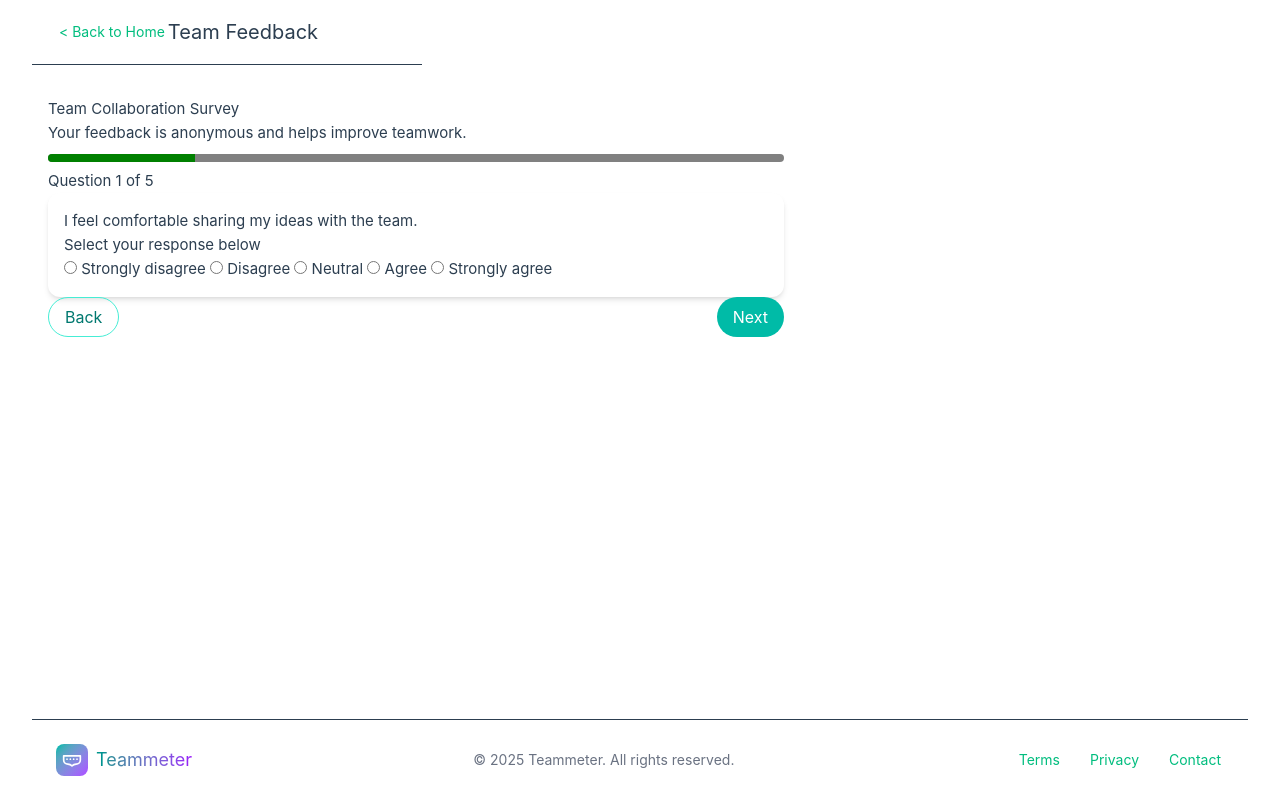
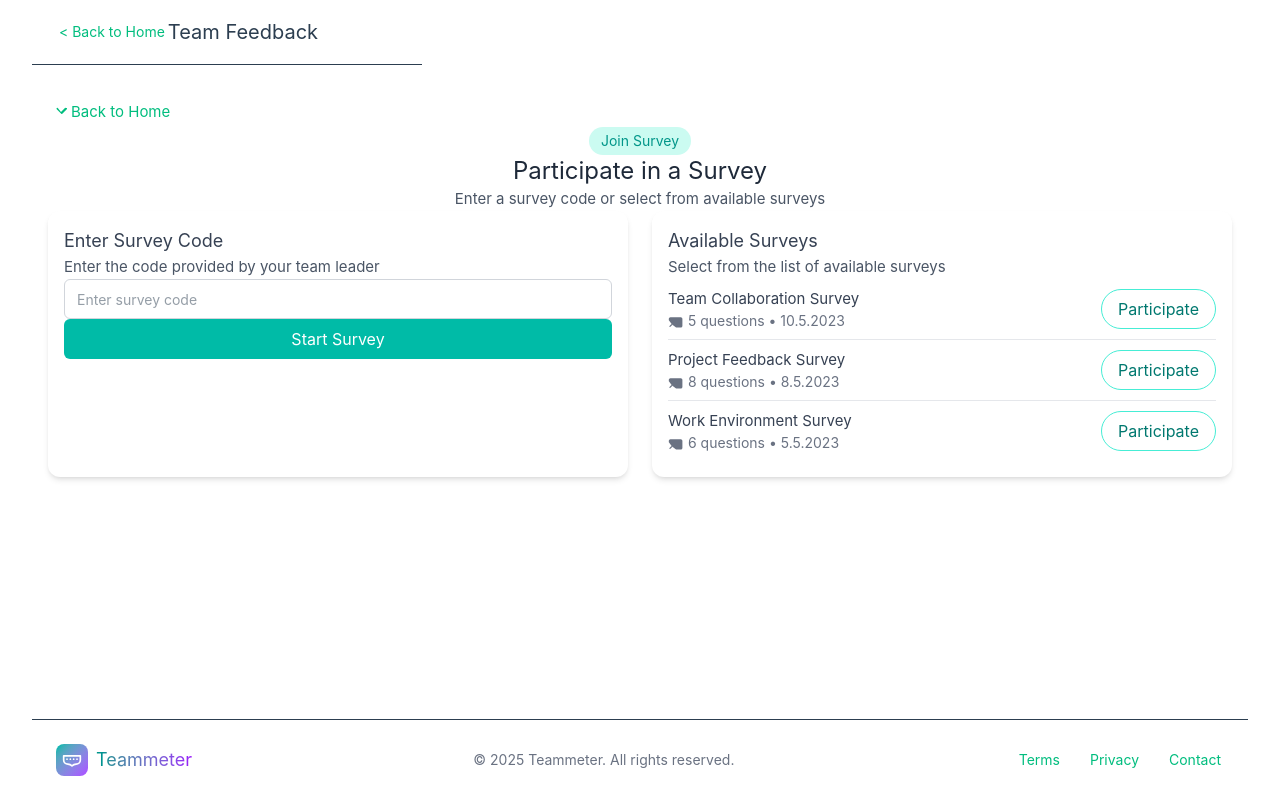
Before and after one commit to sarah-lena94/survey_tool, a Vue app in the folder frontend/: page /survey/participate in a window 1280 px wide. Built offline with nearby package versions, Linux system fonts and the light colour scheme; the HTML template or start-up script is replaced by a standard one.

Commit message:
adapted layout of SurveyParticipateView to match mockup

```diff
--- a/frontend/src/views/SurveyParticipateView.vue
+++ b/frontend/src/views/SurveyParticipateView.vue
@@ -1,10 +1,24 @@
 <script setup lang="ts">
+import { ref } from 'vue';
+import { useRouter, RouterLink } from 'vue-router';
+import Button from '../components/ui/Button.vue';
+import Card from '../components/ui/Card.vue';
+import Input from '../components/ui/Input.vue';
 import MainLayout from '../components/layout/MainLayout.vue';
 import Header from '../components/layout/Header.vue';
 import Footer from '../components/layout/Footer.vue';
-import Card from '../components/ui/Card.vue';
-import Button from '../components/ui/Button.vue';
-import Progress from '../components/ui/Progress.vue';
+
+const surveyCode = ref('');
+const router = useRouter();
+
+const startSurvey = () => {
+  if (surveyCode.value) {
+    router.push(`/survey/${surveyCode.value}`);
+  } else {
+    // Optionally, display an error message if the survey code is empty
+    alert('Please enter a survey code.');
+  }
+};
 </script>
 
 <template>
@@ -13,43 +27,88 @@ import Progress from '../components/ui/Progress.vue';
       <Header />
     </template>
 
-    <div class="container mx-auto px-4 py-8 max-w-3xl">
-      <h1>Team Collaboration Survey</h1>
-      <p>Your feedback is anonymous and helps improve teamwork.</p>
+    <div class="container mx-auto px-4 py-8">
+      <RouterLink to="/" class="text-teal-500 hover:text-teal-700 flex items-center mb-4">
+        <svg xmlns="http://www.w3.org/2000/svg" viewBox="0 0 20 20" fill="currentColor" class="w-5 h-5 mr-2">
+          <path fill-rule="evenodd" d="M15.795 6.105a.75.75 0 010 1.06l-4.5 4.5a.75.75 0 01-1.06 0l-4.5-4.5a.75.75 0 011.06-1.06L10 9.94l3.945-3.94a.75.75 0 011.06 0z" clip-rule="evenodd" />
+        </svg>
+        Back to Home
+      </RouterLink>
 
-      <Progress :value="20" />
-      <p>Question 1 of 5</p>
+      <div class="text-center mb-8">
+        <span class="inline-block bg-teal-100 text-teal-600 rounded-full px-3 py-1 text-sm font-semibold mb-2">Join Survey</span>
+        <h1 class="text-2xl font-bold text-gray-800">Participate in a Survey</h1>
+        <p class="text-gray-600">Enter a survey code or select from available surveys</p>
+      </div>
 
-      <Card>
-        <h2>I feel comfortable sharing my ideas with the team.</h2>
-        <p>Select your response below</p>
-        <div>
-          <label>
-            <input type="radio" name="answer" value="strongly_disagree">
-            Strongly disagree
-          </label>
-          <label>
-            <input type="radio" name="answer" value="disagree">
-            Disagree
-          </label>
-          <label>
-            <input type="radio" name="answer" value="neutral">
-            Neutral
-          </label>
-          <label>
-            <input type="radio" name="answer" value="agree">
-            Agree
-          </label>
-          <label>
-            <input type="radio" name="answer" value="strongly_agree">
-            Strongly agree
-          </label>
-        </div>
-      </Card>
+      <div class="grid grid-cols-1 md:grid-cols-2 gap-6">
+        <Card class="bg-teal-50">
+          <h2 class="text-lg font-semibold text-gray-700 mb-4">Enter Survey Code</h2>
+          <p class="text-gray-600 mb-4">Enter the code provided by your team leader</p>
+          <Input
+            type="text"
+            placeholder="Enter survey code"
+            class="mb-4"
+            :value="surveyCode"
+            @update:value="surveyCode = $event"
+          />
+          <Button class="w-full bg-teal-500 hover:bg-teal-600 text-white rounded-md py-2" @click="startSurvey">Start Survey</Button>
+        </Card>
 
-      <div class="flex justify-between">
-        <Button variant="outline">Back</Button>
-        <Button>Next</Button>
+        <Card class="bg-purple-50">
+          <h2 class="text-lg font-semibold text-gray-700 mb-4">Available Surveys</h2>
+          <p class="text-gray-600 mb-4">Select from the list of available surveys</p>
+          <ul>
+            <li class="py-2 border-b border-gray-200 last:border-b-0">
+              <div class="flex items-center justify-between">
+                <div>
+                  <h3 class="font-semibold text-gray-700">Team Collaboration Survey</h3>
+                  <p class="text-gray-500 text-sm">
+                    <svg xmlns="http://www.w3.org/2000/svg" viewBox="0 0 20 20" fill="currentColor" class="w-4 h-4 inline-block mr-1">
+                      <path d="M3 4a2 2 0 00-2 2v1.11a2 2 0 00.283 1.14l3.758 5.011a.75.75 0 01-.564 1.249l-1.5 1.5a.75.75 0 01-1.061-1.06l1.5-1.5a.75.75 0 011.249-.564l5.011 3.758a2 2 0 001.14.283H16a2 2 0 002-2V6a2 2 0 00-2-2H3z" />
+                    </svg>
+                    5 questions
+                    <span class="mx-1">•</span>
+                    10.5.2023
+                  </p>
+                </div>
+                <Button variant="outline">Participate</Button>
+              </div>
+            </li>
+            <li class="py-2 border-b border-gray-200 last:border-b-0">
+              <div class="flex items-center justify-between">
+                <div>
+                  <h3 class="font-semibold text-gray-700">Project Feedback Survey</h3>
+                  <p class="text-gray-500 text-sm">
+                    <svg xmlns="http://www.w3.org/2000/svg" viewBox="0 0 20 20" fill="currentColor" class="w-4 h-4 inline-block mr-1">
+                      <path d="M3 4a2 2 0 00-2 2v1.11a2 2 0 00.283 1.14l3.758 5.011a.75.75 0 01-.564 1.249l-1.5 1.5a.75.75 0 01-1.061-1.06l1.5-1.5a.75.75 0 011.249-.564l5.011 3.758a2 2 0 001.14.283H16a2 2 0 002-2V6a2 2 0 00-2-2H3z" />
+                    </svg>
+                    8 questions
+                    <span class="mx-1">•</span>
+                    8.5.2023
+                  </p>
+                </div>
+                <Button variant="outline">Participate</Button>
+              </div>
+            </li>
+            <li class="py-2 border-b border-gray-200 last:border-b-0">
+              <div class="flex items-center justify-between">
+                <div>
+                  <h3 class="font-semibold text-gray-700">Work Environment Survey</h3>
+                  <p class="text-gray-500 text-sm">
+                    <svg xmlns="http://www.w3.org/2000/svg" viewBox="0 0 20 20" fill="currentColor" class="w-4 h-4 inline-block mr-1">
+                      <path d="M3 4a2 2 0 00-2 2v1.11a2 2 0 00.283 1.14l3.758 5.011a.75.75 0 01-.564 1.249l-1.5 1.5a.75.75 0 01-1.061-1.06l1.5-1.5a.75.75 0 011.249-.564l5.011 3.758a2 2 0 001.14.283H16a2 2 0 002-2V6a2 2 0 00-2-2H3z" />
+                    </svg>
+                    6 questions
+                    <span class="mx-1">•</span>
+                    5.5.2023
+                  </p>
+                </div>
+                <Button variant="outline">Participate</Button>
+              </div>
+            </li>
+          </ul>
+        </Card>
       </div>
     </div>
 
```
